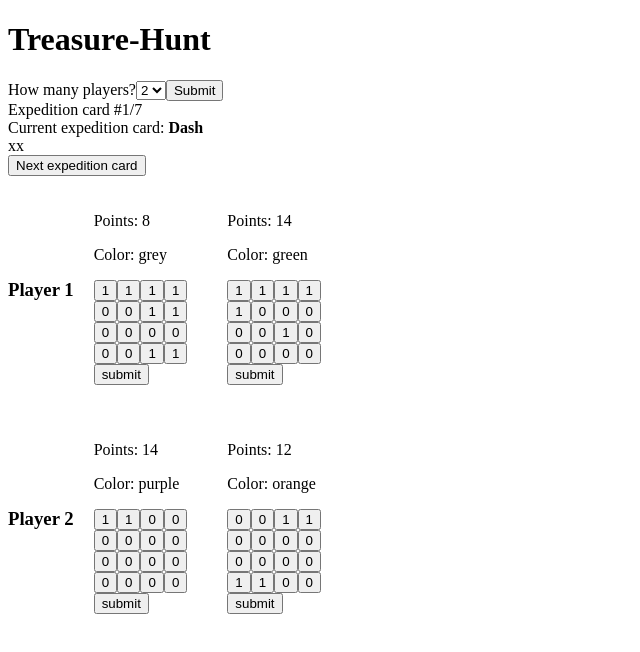
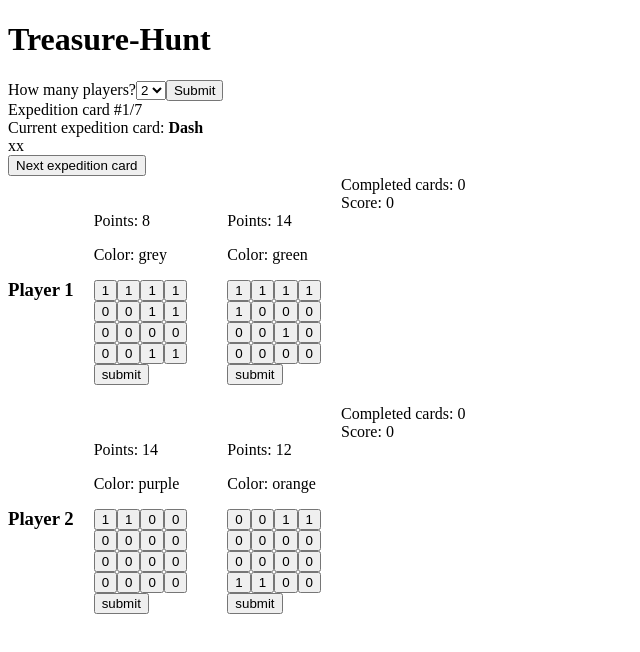
Before and after one commit to dstriz09/treasure-hunt, a React (Create React App) app: page / in a window 1280 px wide. Both pictures are taken after a click on the input "Submit". Shown: the top 652 px of the page, without its empty margins (0-640 px from the left). Built offline with nearby package versions, Linux system fonts and the light colour scheme.

Commit message:
add scoring

```diff
--- a/src/Players.js
+++ b/src/Players.js
@@ -64,6 +64,21 @@ export default function Player({ playerid }) {
     return playerComponentArr
   }
 
+  const CreateScoreCard = () => {
+    let score = {
+      score: 0,
+      completedCards: 0,
+    };
+    let hand = getHand(playerid);
+    if (hand.complete.length === 0) return score;
+
+    hand.complete.forEach((card, i) => {
+      score.score += card.value;
+      score.completedCards += 1;
+    })
+    return score;
+  }
+
   return (
     <div style={{ display: "flex" }}>
       <h3 style={({ margin: "20px" }, { alignSelf: "center" })}>
@@ -74,6 +89,9 @@ export default function Player({ playerid }) {
           return board;
         })
       }
+      Completed cards: {CreateScoreCard().completedCards}
+      <br />
+      Score: {CreateScoreCard().score}
     </div>
   )
 }
```
